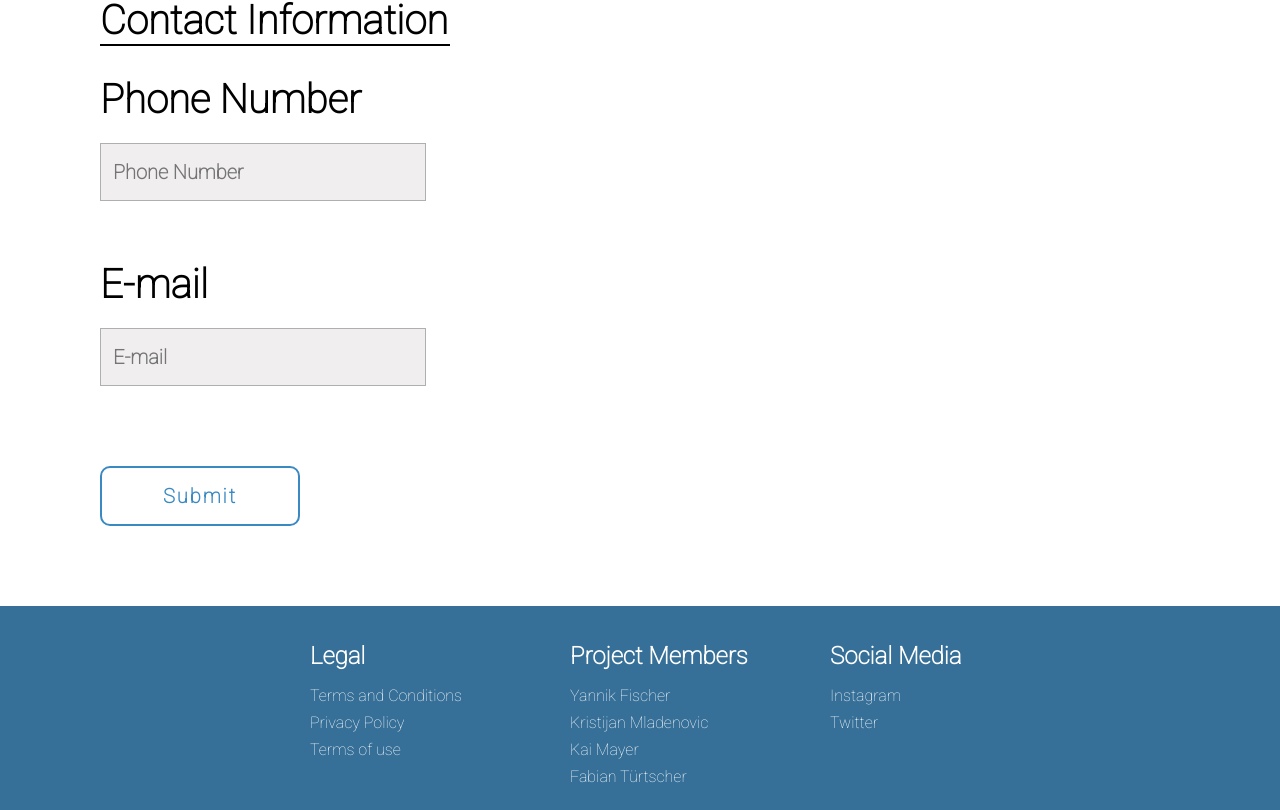
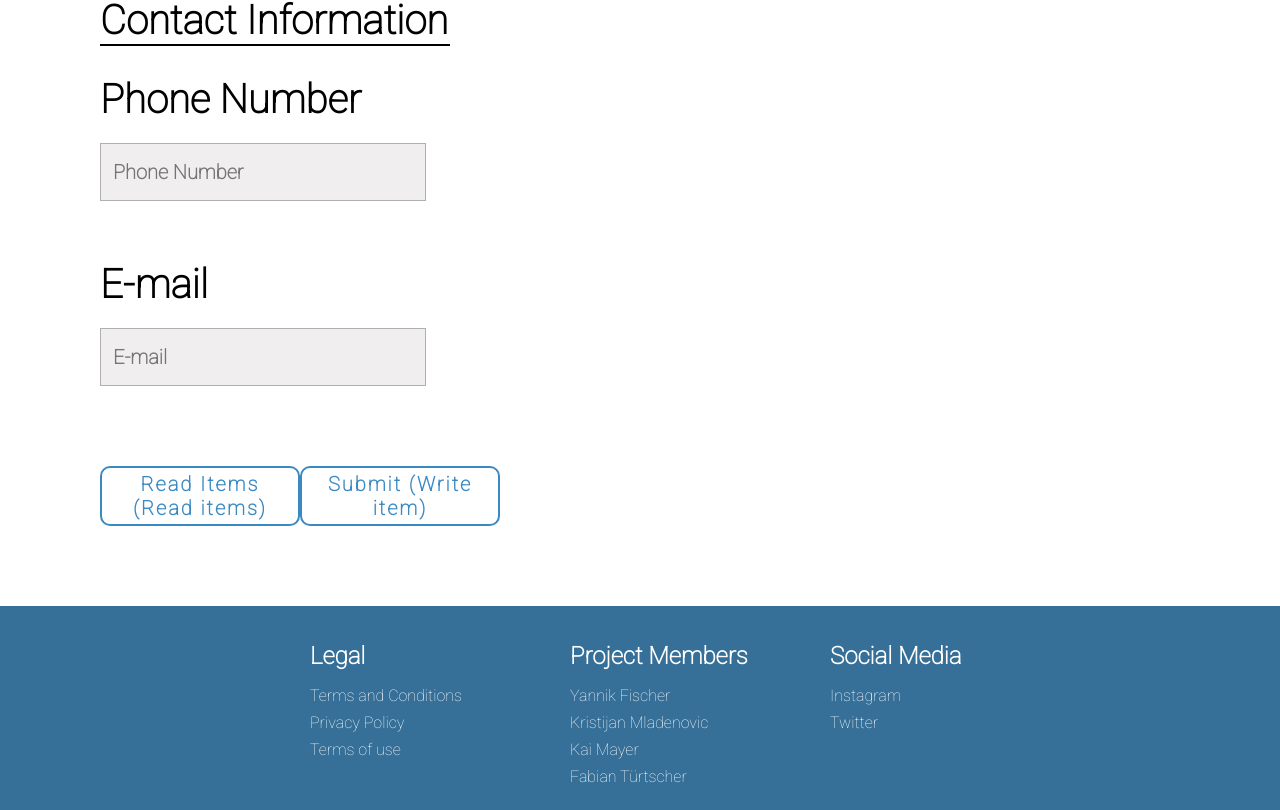
Before and after one commit to YannikFischer/LostAndFoundDornbirn, a React (Create React App) app: page /found in a window 1280 px wide. Shown: the part 1271-2081 px from the top of the page. Built offline with nearby package versions, Linux system fonts and the light colour scheme.

Commit message:
added firebase

```diff
--- a/package.json
+++ b/package.json
@@ -10,6 +10,8 @@
     "@types/node": "^16.11.21",
     "@types/react": "^17.0.38",
     "@types/react-dom": "^17.0.11",
+    "dotenv": "^16.0.0",
+    "firebase": "^9.6.6",
     "react": "^17.0.2",
     "react-dom": "^17.0.2",
     "react-router": "^6.2.1",
--- /dev/null
+++ b/src/firebase/index.ts
@@ -0,0 +1,16 @@
+// Import the functions you need from the SDKs you need
+import firebase from "firebase/app";
+import { initializeApp } from "firebase/app";
+import { getFirestore } from "firebase/firestore";
+// TODO: Add SDKs for Firebase products that you want to use
+// https://firebase.google.com/docs/web/setup#available-libraries
+
+// Your web app's Firebase configuration
+const firebaseConfig = {};
+
+// Initialize Firebase
+const app = initializeApp(firebaseConfig);
+
+const db = getFirestore();
+
+export { app, db };
--- a/src/pages/Found/Found.tsx
+++ b/src/pages/Found/Found.tsx
@@ -1,7 +1,25 @@
 import React from "react";
 import "./Found.scss";
+import { collection, getDocs, addDoc } from "firebase/firestore";
+import { db } from "../../firebase/";
 
 const Found = () => {
+  const readItems = async () => {
+    const querySnapshot = await getDocs(collection(db, "items"));
+    querySnapshot.forEach(doc => {
+      console.log(`${doc.id} => ${JSON.stringify(doc.data())}`);
+    });
+  };
+
+  const uploadItem = async () => {
+    const docRef = await addDoc(collection(db, "users"), {
+      first: "Ada",
+      last: "Lovelace",
+      born: 1815
+    });
+    console.log("Document written with ID: ", docRef.id);
+  };
+
   return (
     <div>
       <div className="found_wrapper">
@@ -68,7 +86,9 @@ const Found = () => {
               </div>
             </div>
             <div className="select">
-              <label className="label_uploadImage">Upload Image</label>
+              <label className="label_uploadImage">
+                Upload Image
+              </label>
               <input
                 type="file"
                 id="uploadImage"
@@ -105,8 +125,19 @@ const Found = () => {
             </div>
           </div>
           <div className="container">
-            <button id="button" className="submit">
-              Submit
+            <button
+              id="button"
+              className="submit"
+              onClick={() => readItems()}
+            >
+              Read Items (Read items)
+            </button>
+            <button
+              id="button"
+              className="submit"
+              onClick={() => uploadItem()}
+            >
+              Submit (Write item)
             </button>
           </div>
         </div>
@@ -114,8 +145,8 @@ const Found = () => {
           <h1>
             Submit your Found Item <br />
             <br />
-            Select a Title and description that fits the Item you have found{" "}
-            <br />
+            Select a Title and description that fits the Item you have
+            found <br />
             <br />
             Choose a Category, Color, Location and an Image
             <br />
```
Also changed, not shown: src/index.tsx (+8 -6 lines), src/pages/MainPage/MainPage.tsx (+14 -7 lines), 2 other files (tests, documents, lock files or other folders).
